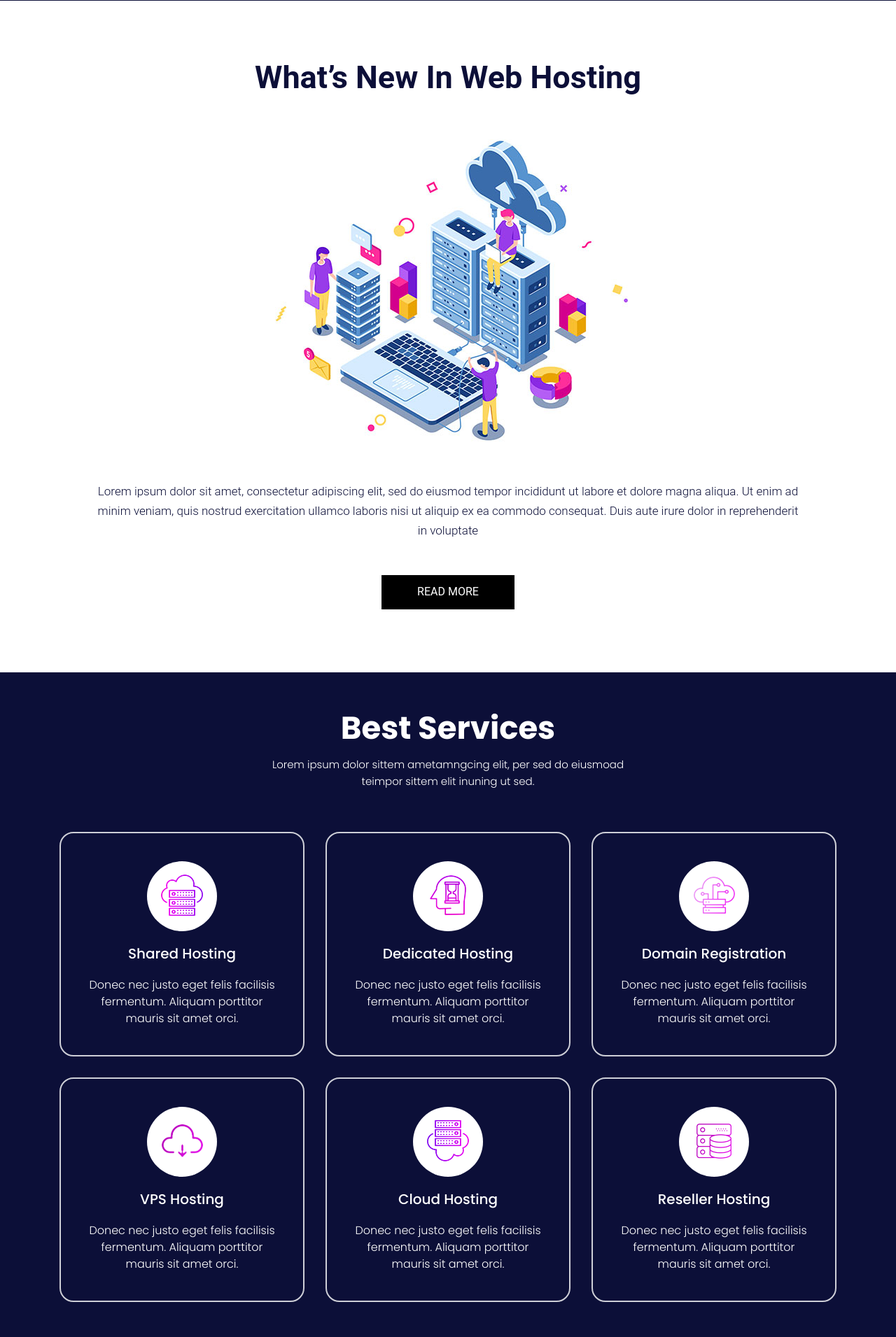
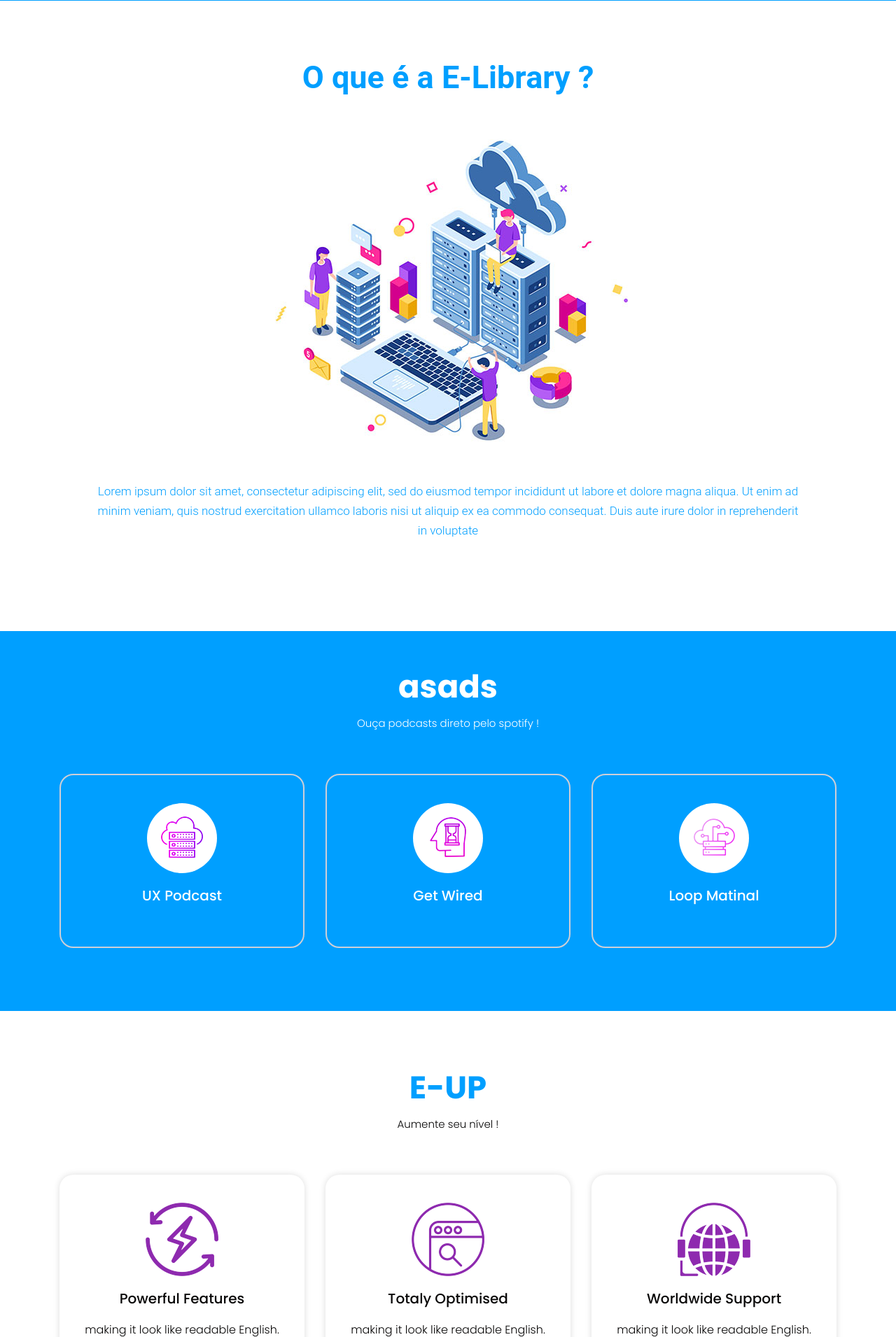
Before and after one commit to KaiqueLuz23/e-library, a Django app: page /home/ in a window 1280 px wide. Shown: the part 773-2684 px from the top of the page at 70% size. Run offline with Django 3.2, Linux system fonts and the light colour scheme; some libraries are stand-ins or nearby versions.

Commit message:
commit ind

```diff
--- a/elibrary_app/static/css/style.css
+++ b/elibrary_app/static/css/style.css
@@ -276,14 +276,14 @@ button {
 
 .navigation.navbar-dark .navbar-nav .nav-link:focus,
 .navigation.navbar-dark .navbar-nav .nav-link:hover {
-     color: #fdd430;
+     color: #fff;
 }
 
 .navigation.navbar-dark .navbar-nav .active>.nav-link,
 .navigation.navbar-dark .navbar-nav .nav-link.active,
 .navigation.navbar-dark .navbar-nav .nav-link.show,
 .navigation.navbar-dark .navbar-nav .show>.nav-link {
-     color: #fdd430;
+     color: #fff;
 }
 
 
@@ -296,7 +296,7 @@ button {
 /*--------------------------------------------------------------------- layout new css ---------------------------------------------------------------------*/
 
 .header {
-     background: #0c0f38;
+     background: #009fff;
      width: 100%;
      padding: 40px 40px 40px 40px;
 }
@@ -310,7 +310,7 @@ button {
 }
 
 .banner_main {
-     background: #0c0f38;
+     background: #009fff;
      background-size: 100% 100%;
      background-repeat: no-repeat;
      padding-bottom: 90px;
@@ -325,7 +325,7 @@ button {
 }
 
 .text-bg span {
-     color: #fdd430;
+     color: #fff;
      font-size: 40px;
      line-height: 35px;
      font-weight: bold;
@@ -370,7 +370,7 @@ button {
 
 .titlepage h2 {
      font-size: 45px;
-     color: #0c0f38;
+     color: #009fff;
      line-height: 40px;
      font-weight: bold;
      padding: 0;
@@ -392,7 +392,7 @@ button {
 }
 
 .web_hosting p {
-     color: #0c0f38;
+     color: #009fff;
      font-size: 17px;
      line-height: 28px;
      padding: 40px 50px;
@@ -413,7 +413,7 @@ button {
 }
 
 .web_hosting a:hover {
-     background-color: #0c0f38;
+     background-color: #009fff;
      color: #fff;
 }
 
@@ -426,7 +426,7 @@ button {
 .Services {
      margin-top: 90px;
      padding: 60px 0;
-     background: #0c0f38;
+     background: #009fff;
      font-family: Poppins;
 }
 
--- a/elibrary_app/templates/index.html
+++ b/elibrary_app/templates/index.html
@@ -84,10 +84,8 @@
             <div class="row d_flex">
                <div class="col-md-5">
                   <div class="text-bg">
-                     <h1>Power ful<br> Web Hosting</h1>
-                     <span>Landing Page 2019</span>
-                     <p>Lorem ipsum dolor sit amet, consectetur adipiscing elit, sed do eiusmod tempor incididunt ut labore et dolore magna aliqua. Ut enim ad minim veniam, quis nostrud </p>
-                     <a href="#">Get Started</a>
+                     <h1>E-Library</h1>
+                     <span>A nova forma de lidar com conhecimento </span>
                   </div>
                </div>
                <div class="col-md-7">
@@ -105,7 +103,7 @@
             <div class="row">
                <div class="col-md-12">
                   <div class="titlepage">
-                     <h2>What’s New In Web Hosting</h2>
+                     <h2>O que é a E-Library ?</h2>
                   </div>
                </div>
             </div>
@@ -114,22 +112,20 @@
                   <div class="web_hosting">
                      <figure><img src="{% static 'images/web.jpg' %}"></figure>
                      <p>Lorem ipsum dolor sit amet, consectetur adipiscing elit, sed do eiusmod tempor incididunt ut labore et dolore magna aliqua. Ut enim ad minim veniam, quis nostrud exercitation ullamco laboris nisi ut aliquip ex ea commodo consequat. Duis aute irure dolor in reprehenderit in voluptate</p>
-                     <a href="#">Read more</a>
                   </div>
                </div>
             </div>
          </div>
       </div>
       <!-- end Hosting -->
-      <!-- Services  -->
-      <div id="service" class="Services">
+       <!-- Services 1  -->
+       <div id="service" class="Services">
          <div class="container">
             <div class="row">
                <div class="col-md-12">
                   <div class="titlepage">
-                     <h2>Best Services</h2>
-                     <p>Lorem ipsum dolor sittem ametamngcing elit, per sed do eiusmoad <br>
-                        teimpor sittem elit inuning ut sed.
+                     <h2>asads</h2>
+                     <p>Ouça podcasts direto pelo spotify !
                      </p>
                   </div>
                </div>
@@ -138,57 +134,112 @@
                <div class="col-xl-4 col-lg-4 col-md-4 col-sm-12">
                   <div class="Services-box">
                      <i><img src="{% static 'images/service1.png' %}"></i>
-                     <h3> Shared Hosting</h3>
-                     <p>Donec nec justo eget felis facilisis fermentum. Aliquam porttitor mauris sit amet orci.</p>
+                     <h3>UX Podcast</h3>
                   </div>
                </div>
                <div class="col-xl-4 col-lg-4 col-md-4 col-sm-12">
                   <div class="Services-box">
                      <i><img src="{% static 'images/service2.png' %}"></i>
-                     <h3>Dedicated Hosting</h3>
-                     <p>Donec nec justo eget felis facilisis fermentum. Aliquam porttitor mauris sit amet orci.</p>
+                     <h3>Get Wired</h3>
                   </div>
                </div>
                <div class="col-xl-4 col-lg-4 col-md-4 col-sm-12">
                   <div class="Services-box">
                      <i><img src="{% static 'images/service3.png' %}"></i>
-                     <h3>Domain Registration</h3>
-                     <p>Donec nec justo eget felis facilisis fermentum. Aliquam porttitor mauris sit amet orci.</p>
+                     <h3>Loop Matinal</h3>
                   </div>
                </div>
-               <div class="col-xl-4 col-lg-4 col-md-4 col-sm-12">
-                  <div class="Services-box">
-                     <i><img src="{% static 'images/service4.png' %}"></i>
-                     <h3>VPS Hosting</h3>
-                     <p>Donec nec justo eget felis facilisis fermentum. Aliquam porttitor mauris sit amet orci.</p>
-                  </div>
-               </div>
-               <div class="col-xl-4 col-lg-4 col-md-4 col-sm-12">
-                  <div class="Services-box">
-                     <i><img src="{% static 'images/service5.png' %}"></i>
-                     <h3>Cloud Hosting</h3>
-                     <p>Donec nec justo eget felis facilisis fermentum. Aliquam porttitor mauris sit amet orci.</p>
-                  </div>
-               </div>
-               <div class="col-xl-4 col-lg-4 col-md-4 col-sm-12">
-                  <div class="Services-box">
-                     <i><img src="{% static 'images/service6.png' %}"></i>
-                     <h3>Reseller Hosting</h3>
-                     <p>Donec nec justo eget felis facilisis fermentum. Aliquam porttitor mauris sit amet orci.</p>
-                  </div>
-               </div>
-               <a class="read_more" href="#">Read More</a>
             </div>
          </div>
       </div>
       <!-- end Servicess -->
-      <!-- why -->
+      <!-- E-UP -->
       <div id="why" class="why">
          <div class="container">
             <div class="row">
                <div class="col-md-12">
                   <div class="titlepage">
-                     <h2>Why you should choose </h2>
+                     <h2>E-UP</h2>
+                     <p>Aumente seu nível !</p>
+                  </div>
+               </div>
+            </div>
+            <div class="row">
+               <div class="col-xl-4 col-lg-4 col-md-4 col-sm-12">
+                  <div id="box_ho" class="why-box">
+                     <i><img src="{% static 'images/why1.png' %}"></i>
+                     <h3>Powerful Features</h3>
+                     <p>making it look like readable English. Many desktop publishing packages and web page editors now use Lorem Ipsum as their default model text, and a search for 'lorem ipsum' will uncover many web sites still </p>
+                  </div>
+               </div>
+               <div class="col-xl-4 col-lg-4 col-md-4 col-sm-12">
+                  <div class="why-box">
+                     <i><img src="{% static 'images/why2.png' %}"></i>
+                     <h3>Totaly Optimised</h3>
+                     <p>making it look like readable English. Many desktop publishing packages and web page editors now use Lorem Ipsum as their default model text, and a search for 'lorem ipsum' will uncover many web sites still </p>
+                  </div>
+                  <a class="read_more bg" href="#">Ver mais</a>
+               </div>
+               <div class="col-xl-4 col-lg-4 col-md-4 col-sm-12">
+                  <div class="why-box">
+                     <i><img src="{% static 'images/why3.png' %}"></i>
+                     <h3>Worldwide Support</h3>
+                     <p>making it look like readable English. Many desktop publishing packages and web page editors now use Lorem Ipsum as their default model text, and a search for 'lorem ipsum' will uncover many web sites still </p>
+                  </div>
+               </div>
+            </div>
+         </div>
+      </div>
+      <!-- end e-up -->
+      <!-- ecast  -->
+      <div id="service" class="Services">
+         <div class="container">
+            <div class="row">
+               <div class="col-md-12">
+                  <div class="titlepage">
+                     <h2>E-CAST</h2>
+                     <p>Ouça podcasts direto pelo spotify !
+                     </p>
+                  </div>
+               </div>
+            </div>
+            <div class="row">
+               <div class="col-xl-4 col-lg-4 col-md-4 col-sm-12">
+                  <a href="https://open.spotify.com/show/0eFh7xIEdxgSV8ymW0I1Qz?si=docLbv3SROaDJxxBvyDKaw" target="_blank">
+                     <div class="Services-box">
+                        <i><img src="{% static 'images/service1.png' %}"></i>
+                        <h3>UX Podcast</h3>
+                     </div>
+                  </a>
+               </div>
+               <div class="col-xl-4 col-lg-4 col-md-4 col-sm-12">
+                  <a href="https://open.spotify.com/show/30LLD818svTxtD2poj9o7o?si=9PBJLBQATAqF3S4YIwOHow" target="_blank">
+                     <div class="Services-box">
+                        <i><img src="{% static 'images/service2.png' %}"></i>
+                        <h3>Get Wired</h3>
+                     </div>
+                   </a>
+               </div>
+               <div class="col-xl-4 col-lg-4 col-md-4 col-sm-12">
+                  <a href="https://open.spotify.com/show/4sKgJqaCEQdUECeCViknr5?si=-LkyIURPRai1Y3XBV4bP9A" target="_blank">
+                     <div class="Services-box">
+                        <i><img src="{% static 'images/service3.png' %}"></i>
+                        <h3>Loop Matinal</h3>
+                     </div>
+                  </a>
+               </div>
+               <a class="read_more" href="#">Ver mais</a>
+            </div>
+         </div>
+      </div>
+      <!-- end ecast -->
+      <!-- e hsare -->
+      <div id="why" class="why">
+         <div class="container">
+            <div class="row">
+               <div class="col-md-12">
+                  <div class="titlepage">
+                     <h2>E-SHARE</h2>
                      <p>making it look like readable English. Many desktop publishing packages and web page editors now use Lorem Ipsum as their default model text, and a search for 'lorem ipsum' will uncover many web sites still </p>
                   </div>
                </div>
@@ -200,7 +251,6 @@
                      <h3>Powerful Features</h3>
                      <p>making it look like readable English. Many desktop publishing packages and web page editors now use Lorem Ipsum as their default model text, and a search for 'lorem ipsum' will uncover many web sites still </p>
                   </div>
-                  <a class="read_more bg" href="#">Read More</a>
                </div>
                <div class="col-xl-4 col-lg-4 col-md-4 col-sm-12">
                   <div class="why-box">
@@ -208,7 +258,7 @@
                      <h3>Totaly Optimised</h3>
                      <p>making it look like readable English. Many desktop publishing packages and web page editors now use Lorem Ipsum as their default model text, and a search for 'lorem ipsum' will uncover many web sites still </p>
                   </div>
-                  <a class="read_more bg" href="#">Read More</a>
+                  <a class="read_more bg" href="#">Ver mais</a>
                </div>
                <div class="col-xl-4 col-lg-4 col-md-4 col-sm-12">
                   <div class="why-box">
@@ -216,7 +266,6 @@
                      <h3>Worldwide Support</h3>
                      <p>making it look like readable English. Many desktop publishing packages and web page editors now use Lorem Ipsum as their default model text, and a search for 'lorem ipsum' will uncover many web sites still </p>
                   </div>
-                  <a class="read_more bg" href="#">Read More</a>
                </div>
             </div>
          </div>
```
